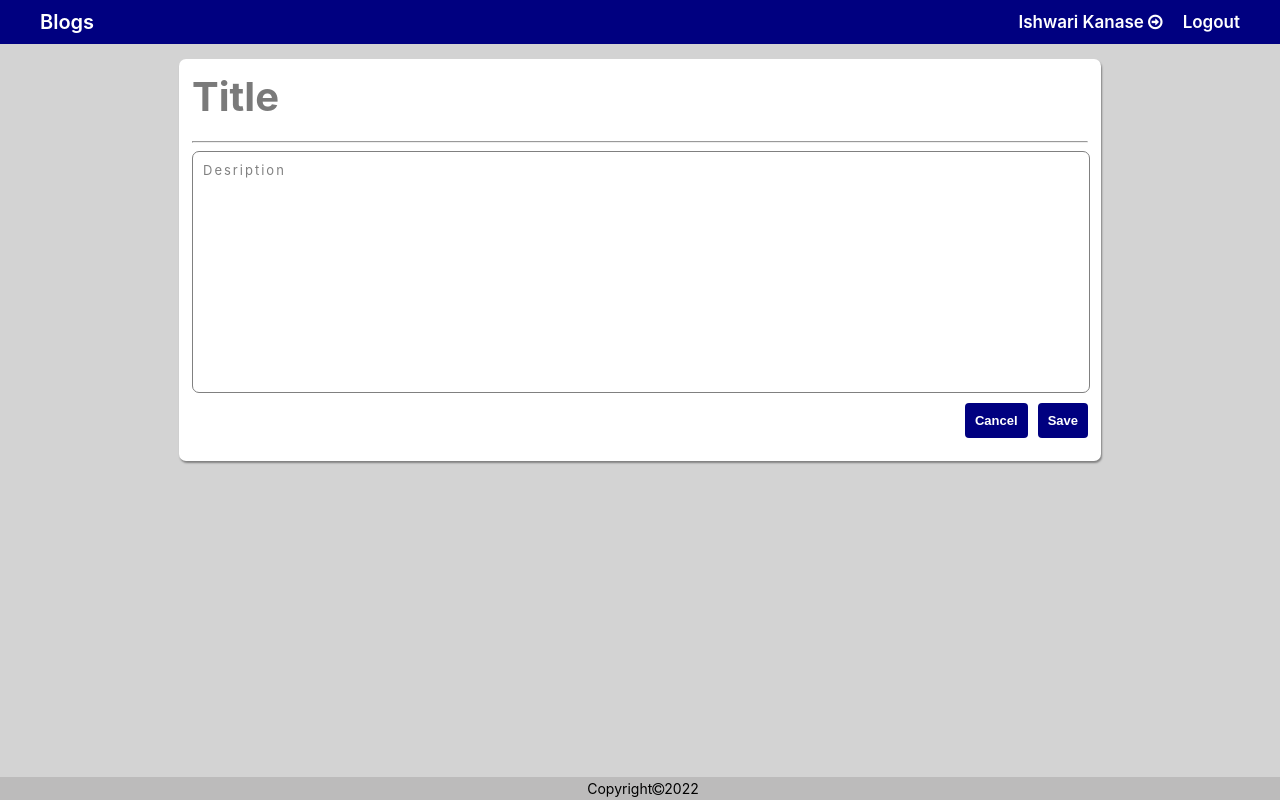
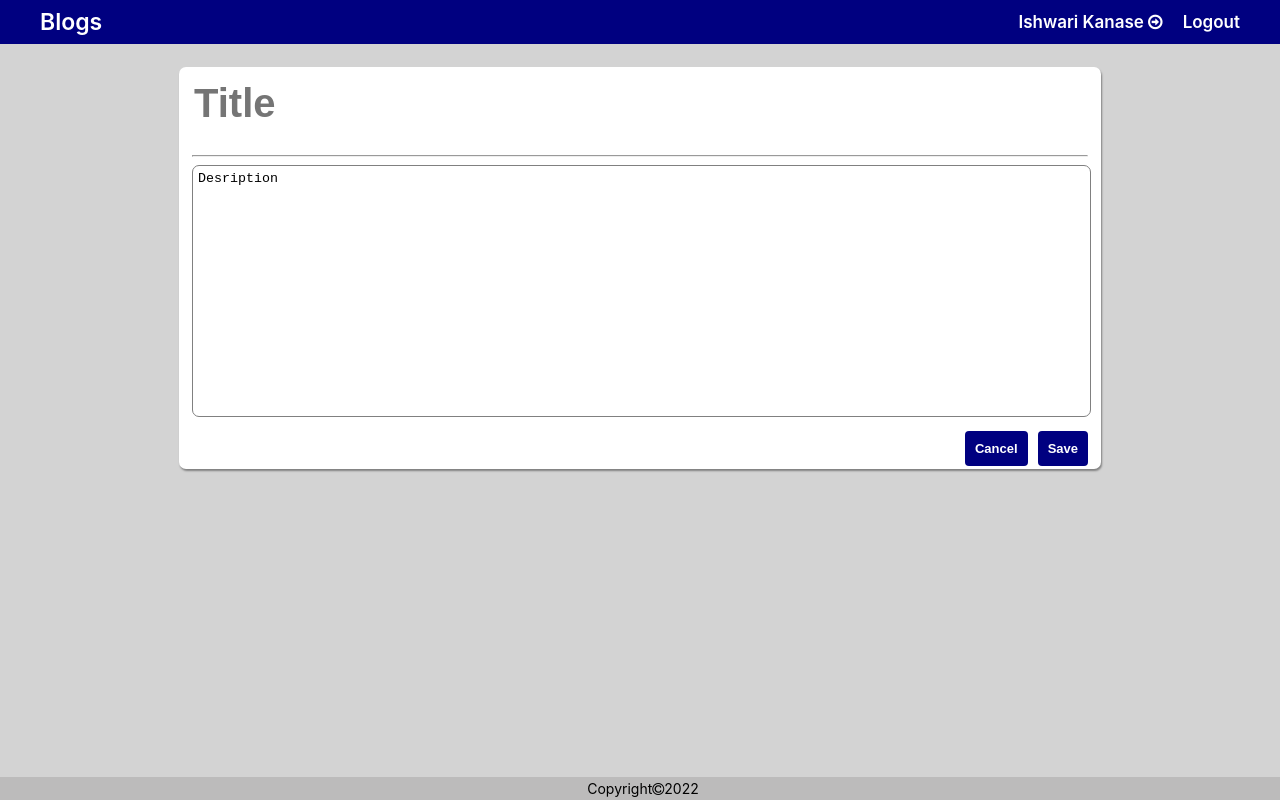
Before and after one commit to AnamikaKute/blogs-app, a React (Create React App) app: page / in a window 1280 px wide. Built offline with nearby package versions, Linux system fonts and the light colour scheme.

Commit message:
some changes made in the title page

```diff
--- a/src/Component/Title/Title.css
+++ b/src/Component/Title/Title.css
@@ -7,12 +7,12 @@ background-color: lightgray;
     display: flex;
 justify-content: space-between;
 align-items: center;
-padding: 10px 40px;
+padding: 8px 40px;
 background-color: navy;
 color: white;
 }
 .titleOfTitlePage{
-    font-size: 20px;
+    font-size: 23px;
 font-weight: 600;
 }
 .loginAndRegistrationSectionOfTitle{
@@ -31,17 +31,20 @@ gap:20px;
     border-radius: 7px;
     background-color: #ffffff;
     box-shadow: 1px 2px 2px grey ;
-    margin-top: 15px;
+    margin-top: 23px;
 }
 .mainTitleInOuterBox{
     font-size: 40px;
     font-weight: 700;
-    color:rgb(122, 122, 122);
     margin-bottom: 20px;
+    border: none;
+    width: 100%;
 }
-.innerBoxOfTitlePage{
-    width: 100%;
-    height: 30vh;
+.textareaField{
+    width: 99%;
+    height:30vh ;
+    padding: 5px;
+    resize: none;
     border-radius: 7px;
     background-color: #ffffff;
     border: 1px solid grey;
@@ -61,12 +64,7 @@ gap:20px;
     border-radius: 4px;
     border: none;
 }
-.descriptionTitle{
-    font-size: 13px;
-    color:grey;
-    padding: 10px 10px;
-    letter-spacing: 2px;
-}
+
 .footerNote {
   position: fixed;
   font-size: 14px;
--- a/src/Component/Title/Title.js
+++ b/src/Component/Title/Title.js
@@ -5,16 +5,18 @@ function Title(){
            <div className='headerSectionOfTitlePage'>
                 <div className='titleOfTitlePage'>Blogs</div>
                 <div className='loginAndRegistrationSectionOfTitle'>
-                    <div className='rightSectionTitlesOfTitlePage'>Ishwari Kanase   <i class="fa fa-arrow-circle-o-right" aria-hidden="true"></i></div>
+                    <div className='rightSectionTitlesOfTitlePage'> Ishwari Kanase         <i class="fa fa-arrow-circle-o-right" aria-hidden="true"></i></div>
                     <div className='rightSectionTitlesOfTitlePage'>Logout</div>
                 </div>
 
             </div>
             <div className='outerBoxOfTitlePage'>
-                <div className='mainTitleInOuterBox'>Title</div>
+                <div>
+                    <input type='text'placeholder='Title' className='mainTitleInOuterBox'></input>
+                </div>
                 <hr/>
-                <div className='innerBoxOfTitlePage'>
-                    <div className='descriptionTitle'>Desription</div>
+                <div>
+                    <textarea className='textareaField'>Desription</textarea>
                 </div>
                 <div className='btnSectionOfTitlePage'>
                     <div><button className='cancelAndSaveBtn'>Cancel</button></div>
```
